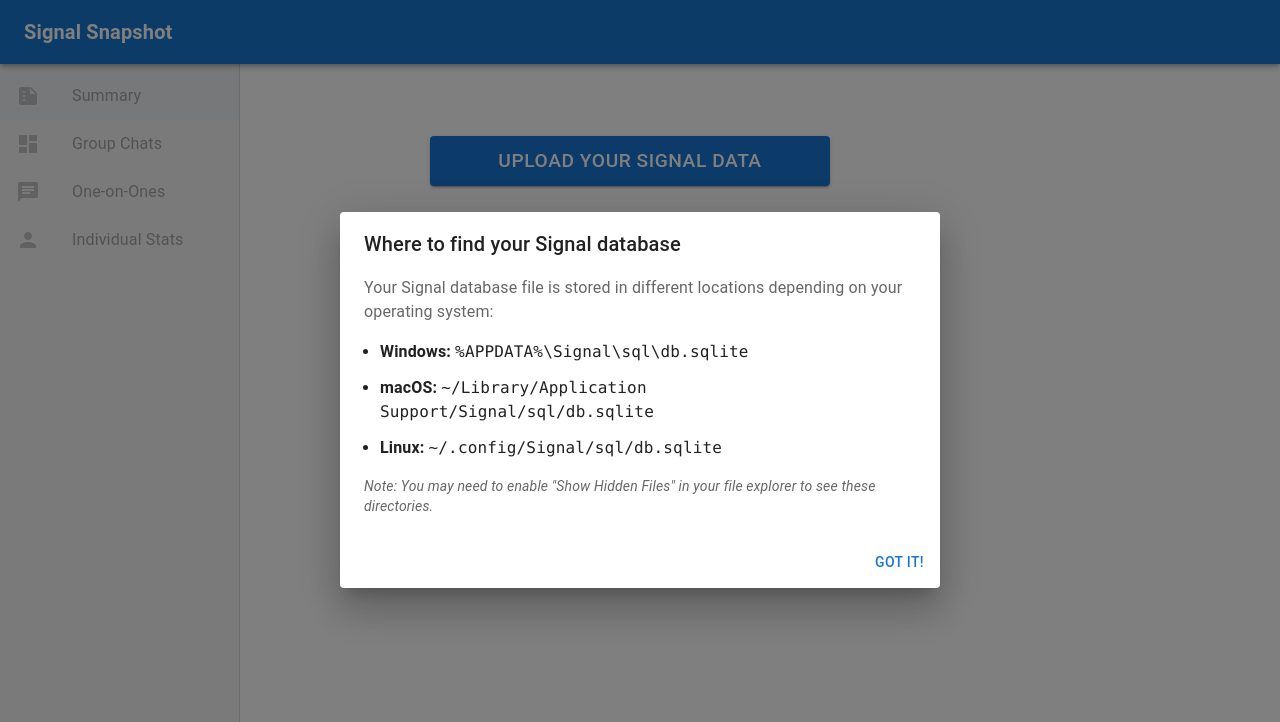
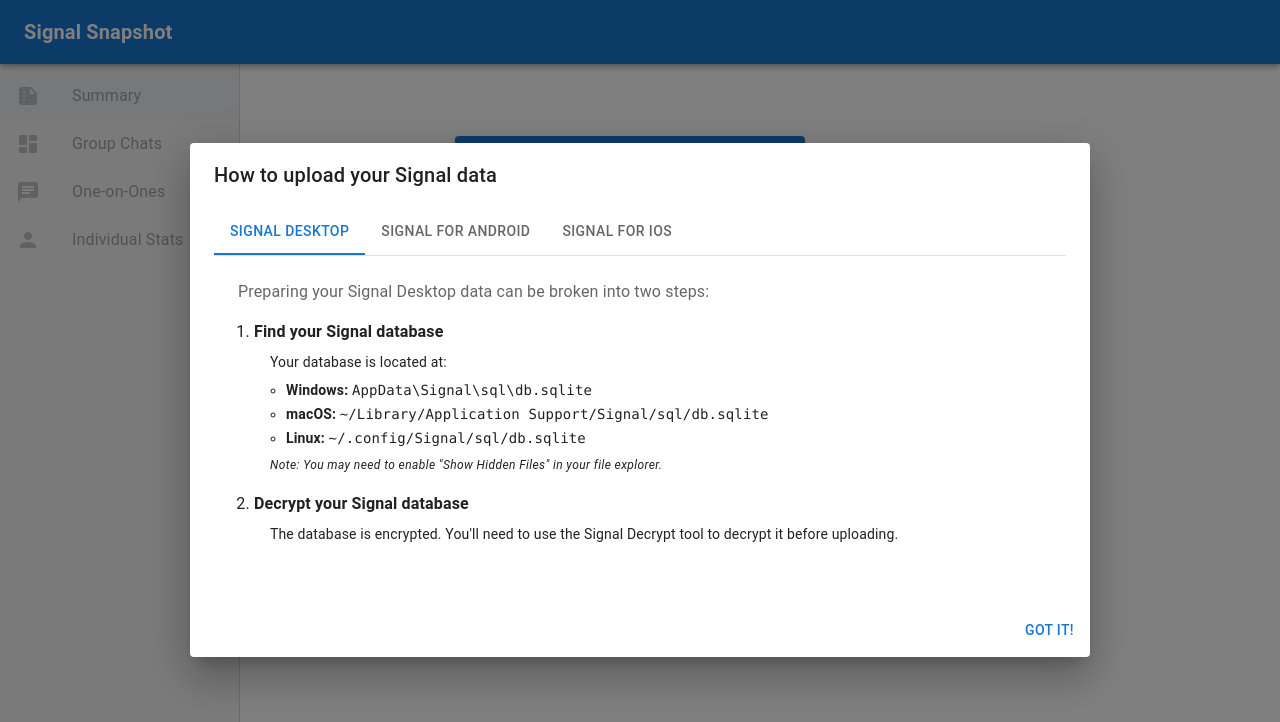
Before and after one commit to ahstewart/signal-snapshot, a React (Create React App) app in the folder frontend/: page /#/app/summary in a window 1280 px wide. Both pictures are taken after a click on the button "HOW DO I DO THIS?". Shown: the top 722 px of the page. Built offline with nearby package versions, Linux system fonts and the light colour scheme.

Commit message:
improved help pop-up

```diff
--- a/frontend/src/components/layout/AppLayout.tsx
+++ b/frontend/src/components/layout/AppLayout.tsx
@@ -20,6 +20,9 @@
   DialogContent,
   DialogContentText,
   DialogActions,
+  Tabs,
+  Tab,
+  Box as MuiBox
 } from '@mui/material';
 import DashboardIcon from '@mui/icons-material/Dashboard';
 import PersonIcon from '@mui/icons-material/Person';
@@ -49,6 +52,7 @@
 }) => {
   const location = useLocation();
   const [helpOpen, setHelpOpen] = useState(false);
+  const [currentTab, setCurrentTab] = useState(0);
 
   const handleHelpOpen = () => {
     setHelpOpen(true);
@@ -57,6 +61,37 @@
   const handleHelpClose = () => {
     setHelpOpen(false);
   };
+
+  const handleTabChange = (event: React.SyntheticEvent, newValue: number) => {
+    setCurrentTab(newValue);
+  };
+
+  function a11yProps(index: number) {
+    return {
+      id: `simple-tab-${index}`,
+      'aria-controls': `simple-tabpanel-${index}`,
+    };
+  }
+
+  function TabPanel(props: { children?: React.ReactNode; index: number; value: number }) {
+    const { children, value, index, ...other } = props;
+
+    return (
+      <div
+        role="tabpanel"
+        hidden={value !== index}
+        id={`simple-tabpanel-${index}`}
+        aria-labelledby={`simple-tab-${index}`}
+        {...other}
+      >
+        {value === index && (
+          <MuiBox sx={{ p: 3 }}>
+            <Typography>{children}</Typography>
+          </MuiBox>
+        )}
+      </div>
+    );
+  }
 
   return (
     <Box sx={{ display: 'flex', minHeight: '100vh' }}>
@@ -244,9 +279,9 @@
                 variant="contained"
                 component="span"
                 sx={{
-                  height: '50px',
-                  width: '400px',
-                  fontSize: '1.2rem',
+                  height: '40px',
+                  width: '350px',
+                  fontSize: '1rem',
                   '& .MuiButton-label': {
                     fontWeight: 'bold'
                   }
@@ -267,26 +302,67 @@
                         How do I do this?
                 </Button>
                 {/* Help Dialog */}
-                <Dialog open={helpOpen} onClose={handleHelpClose}>
-                <DialogTitle>Where to find your Signal database</DialogTitle>
+                <Dialog open={helpOpen} onClose={handleHelpClose} maxWidth="md" fullWidth>
+                  <DialogTitle>How to upload your Signal data</DialogTitle>
                   <DialogContent>
+                    <Box sx={{ borderBottom: 1, borderColor: 'divider' }}>
+                      <Tabs value={currentTab} onChange={handleTabChange} aria-label="signal platform tabs">
+                        <Tab label="Signal Desktop" {...a11yProps(0)} />
+                        <Tab label="Signal for Android" {...a11yProps(1)} />
+                        <Tab label="Signal for iOS" {...a11yProps(2)} />
+                      </Tabs>
+                    </Box>
+
+                    <TabPanel value={currentTab} index={0}>
                       <DialogContentText sx={{ mb: 2 }}>
-                        Your Signal database file is stored in different locations depending on your operating system:
+                        Preparing your Signal Desktop data can be broken into two steps:
                       </DialogContentText>
-                    <Box component="ul" sx={{ pl: 2, m: 0, '& > li': { mb: 1.5 } }}>
+                      <Box component="ol" sx={{ pl: 2, m: 0, '& > li': { mb: 2 } }}>
                         <Typography component="li" variant="body1">
-                            <strong>Windows:</strong> <code>%APPDATA%\Signal\sql\db.sqlite</code>
+                          <strong>Find your Signal database</strong>
+                          <Typography component="div" variant="body2" sx={{ mt: 1, pl: 2 }}>
+                            Your database is located at:
+                            <Box component="ul" sx={{ pl: 2, mt: 1, '& > li': { mb: 0.5 } }}>
+                              <li><strong>Windows:</strong> <code>AppData\Signal\sql\db.sqlite</code></li>
+                              <li><strong>macOS:</strong> <code>~/Library/Application Support/Signal/sql/db.sqlite</code></li>
+                              <li><strong>Linux:</strong> <code>~/.config/Signal/sql/db.sqlite</code></li>
+                            </Box>
+                            <Typography variant="caption" display="block" sx={{ mt: 1, fontStyle: 'italic' }}>
+                              Note: You may need to enable "Show Hidden Files" in your file explorer.
                             </Typography>
+                          </Typography>
+                        </Typography>
+
                         <Typography component="li" variant="body1">
-                            <strong>macOS:</strong> <code>~/Library/Application Support/Signal/sql/db.sqlite</code>
+                          <strong>Decrypt your Signal database</strong>
+                          <Typography component="div" variant="body2" sx={{ mt: 1, pl: 2 }}>
+                            The database is encrypted. You'll need to use the Signal Decrypt tool to decrypt it before uploading.
                           </Typography>
-                        <Typography component="li" variant="body1">
-                            <strong>Linux:</strong> <code>~/.config/Signal/sql/db.sqlite</code>
                         </Typography>
                       </Box>
-                    <Typography variant="body2" color="text.secondary" sx={{ mt: 2, fontStyle: 'italic' }}>
-                        Note: You may need to enable "Show Hidden Files" in your file explorer to see these directories.
+                    </TabPanel>
+
+                    <TabPanel value={currentTab} index={1}>
+                      <DialogContentText sx={{ mb: 2 }}>
+                        Signal Snapshot doesn't yet support Android devices.
+                      </DialogContentText>
+                      <Typography variant="body2" color="text.secondary">
+                        If you'd like Android support, send an email over to{' '}
+                        <a href="mailto:support@signalsnapshot.com" style={{ color: 'inherit' }}>support@signalsnapshot.com</a>
+                        {' '}and let us know you're interested.
                       </Typography>
+                    </TabPanel>
+
+                    <TabPanel value={currentTab} index={2}>
+                      <DialogContentText sx={{ mb: 2 }}>
+                        Signal Snapshot doesn't yet support iOS devices.
+                      </DialogContentText>
+                      <Typography variant="body2" color="text.secondary">
+                        If you'd like iOS support, send an email over to{' '}
+                        <a href="mailto:support@signalsnapshot.com" style={{ color: 'inherit' }}>support@signalsnapshot.com</a>
+                        {' '}and let us know you're interested.
+                      </Typography>
+                    </TabPanel>
                   </DialogContent>
                   <DialogActions>
                     <Button onClick={handleHelpClose} color="primary" autoFocus>
```
Lines whose indentation alone changed are shown as unchanged.
